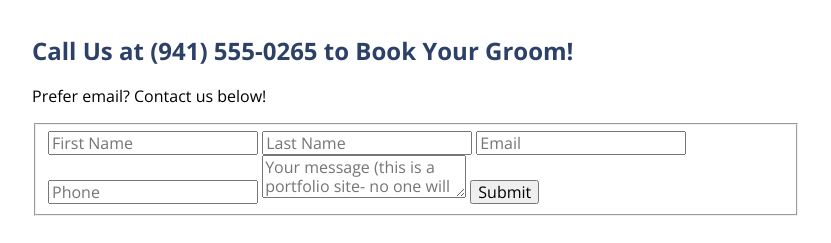
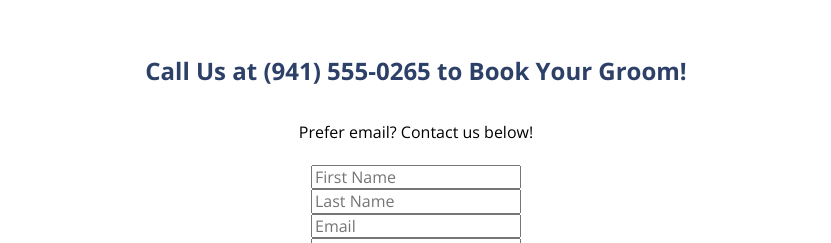
Before and after one commit to SavannaWilliams/adv-web-static-site, a plain HTML site: page contact.html in a window 1280 px wide. Shown: the part 121-364 px from the top of the page, without its empty margins (224-1055 px from the left). Drawn offline with nearby package versions, Linux system fonts and the light colour scheme.

Commit message:
Begin styling contact form.

```diff
--- a/contact.html
+++ b/contact.html
@@ -25,17 +25,17 @@
             </nav>
         </header>
 
-        <main>
+        <main id="contact-main">
             <h2>Call Us at (941) 555-0265 to Book Your Groom!
             </h2>
             <p>Prefer email? Contact us below!</p>
             <form action="#">
-                <fieldset>
-                    <input type="text" placeholder="First Name">
-                    <input type="text" placeholder="Last Name">
-                    <input type="text" placeholder="Email">
-                    <input type="text" placeholder="Phone">
-                    <textarea name="message" placeholder="Your message (this is a portfolio site- no one will respond)."></textarea>
+                <fieldset id="contact-form">
+                    <input type="text" placeholder="First Name" id="first-name" name="first_name">
+                    <input type="text" placeholder="Last Name" id="last-name" name="last_name">
+                    <input type="text" placeholder="Email" id="email" name="email">
+                    <input type="text" placeholder="Phone" id="phone" name="phone_number">
+                    <textarea name="message" placeholder="Your message (this is a portfolio site- no one will respond)." id="message" name="message"></textarea>
                     <input type="submit">
 
                 </fieldset>
--- a/css/styles.css
+++ b/css/styles.css
@@ -280,3 +280,29 @@ nav a {
     color: var(--orange);
     margin: 3px auto 0 auto;
 }
+
+/* =================================
+  Contact Page Styles
+==================================== */
+
+#contact-main {
+    display: flex;
+    flex-flow: column nowrap;
+    justify-content: space-between;
+    text-align: center;
+}
+
+form {
+    margin: 0 auto;
+}
+
+fieldset {
+    border: 0;
+}
+
+#contact-form {
+    display: flex;
+    flex-flow: column nowrap;
+    justify-content: space-between;
+    text-align: center;
+}
```
